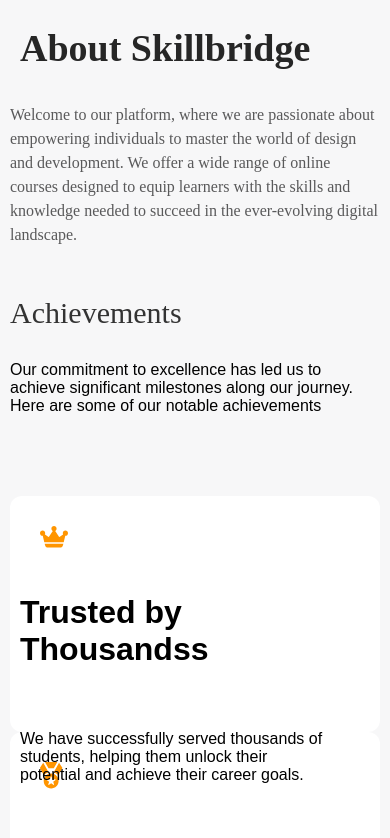
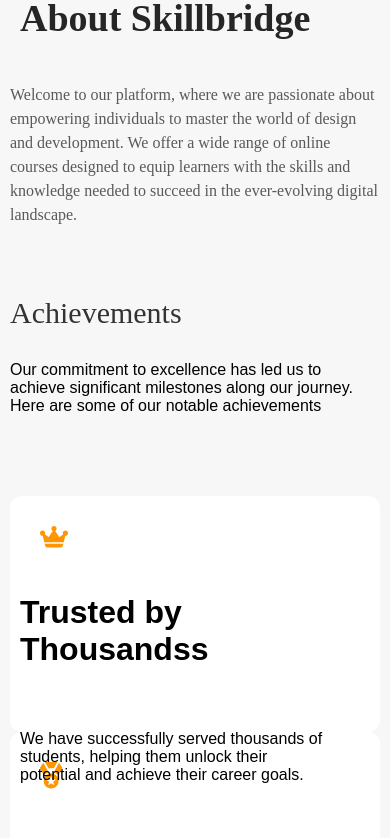
Before and after one commit to kodirov8788/online-school-project, a React (Create React App) app: page /about in a window 390 px wide. Shown: the top 838 px of the page. Built offline with nearby package versions, Linux system fonts and the light colour scheme.

Commit message:
fix lag responsive media

```diff
--- a/src/pages/about/About.css
+++ b/src/pages/about/About.css
@@ -266,4 +266,16 @@
 font-weight: 400;
 line-height: 150%; /* 21px */
     }
+    .ppp{
+        transform: translateY(70px);
+    }
+    .h11{
+        transform: translateY(70px);
+    }
+    #idewq{
+        transform: translateY(-30px);
+    }
+    #sefywd{
+        transform: translateY(-20px);
+    }
 }
--- a/src/pages/about/About.js
+++ b/src/pages/about/About.js
@@ -10,9 +10,9 @@
        <div>
             <div className="container">
                 <div className="text">
-                    <h1 className='h11'>About Skillbridge</h1>
+                    <h1 className='h11' id='idewq'>About Skillbridge</h1>
                 </div>
-                <div className="texts"><p className='ppp'>Welcome to our platform, where we are passionate about empowering individuals to master the world of design and development. We offer a wide range of online courses designed to equip learners with the skills and knowledge needed to succeed in the ever-evolving digital landscape.</p></div>
+                <div className="texts"><p className='ppp' id='sefywd'>Welcome to our platform, where we are passionate about empowering individuals to master the world of design and development. We offer a wide range of online courses designed to equip learners with the skills and knowledge needed to succeed in the ever-evolving digital landscape.</p></div>
             </div>
             <div className="archiviment">
                 <div className="uptodiv">
```
